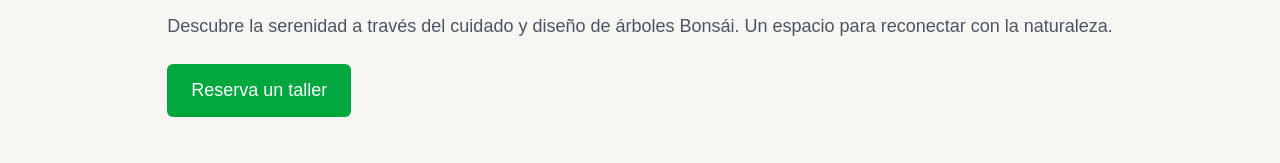
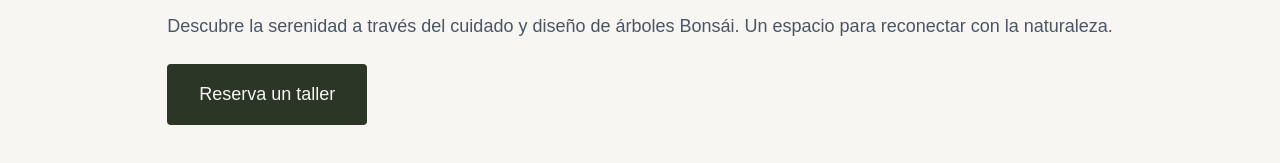
Before and after one commit to HydraDevJR/Momento2_Frontend_II, a React (Vite) app in the folder momento-2/: page / in a window 1280 px wide. Shown: the part 260-423 px from the top of the page. Built offline with nearby package versions, Linux system fonts and the light colour scheme.

Commit message:
refactor: actualizar estilos del componente Button

```diff
--- a/momento-2/src/components/home-page/Button.jsx
+++ b/momento-2/src/components/home-page/Button.jsx
@@ -1,9 +1,9 @@
 import { Link } from 'react-router-dom';
 
 const Button = ({ to, children, variant = 'primary', className = '' }) => {
-    const baseClasses = 'inline-block px-6 py-3 rounded-md font-medium transition-colors duration-200';
+    const baseClasses = 'inline-block px-8 py-4 rounded font-normal border-none cursor-pointer transition-all duration-300 ease-in-out';
     const variants = {
-        primary: 'bg-green-600 hover:bg-green-700 text-white',
+        primary: 'bg-[#2c3627] text-[#f7f6f2] hover:scale-105',
         secondary: 'bg-gray-200 hover:bg-gray-300 text-gray-800',
     };
     return (
```
